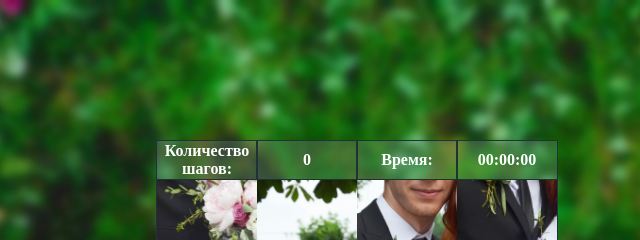
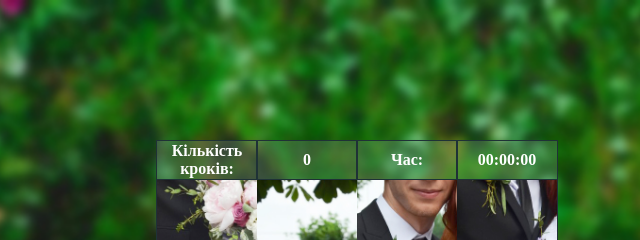
Before and after one commit to aberbin/wedding, a plain HTML site: page index.html in a window 1280 px wide. Shown: the top 240 px of the page, 283-923 px from the left. Drawn offline with Linux system fonts and the light colour scheme.

Commit message:
edit rus

```diff
--- a/index.html
+++ b/index.html
@@ -21,7 +21,7 @@
  <input type="button" id = "muteButton" onclick="muteSound()" value="Отключить звук">
 </form>
 <table id = "table" onmousedown="return false" onselectstart="return false">
-	<th>Количество шагов:</th><th id = "step">0</th><th>Время:</th><th id = 'timer'>00:00:00</th>
+	<th>Кількість кроків:</th><th id = "step">0</th><th>Час:</th><th id = 'timer'>00:00:00</th>
 	<tr class = "tr"><td>1</td><td class = "tr">2</td><td>3</td><td class = "tr">4</td></tr>
 	<tr><td>5</td><td class = "tr2">6</td><td>7</td><td class = "tr2">8</td></tr>
 	<tr class = "tr"><td>9</td><td>10</td><td>11</td><td>12</td></tr>
```
